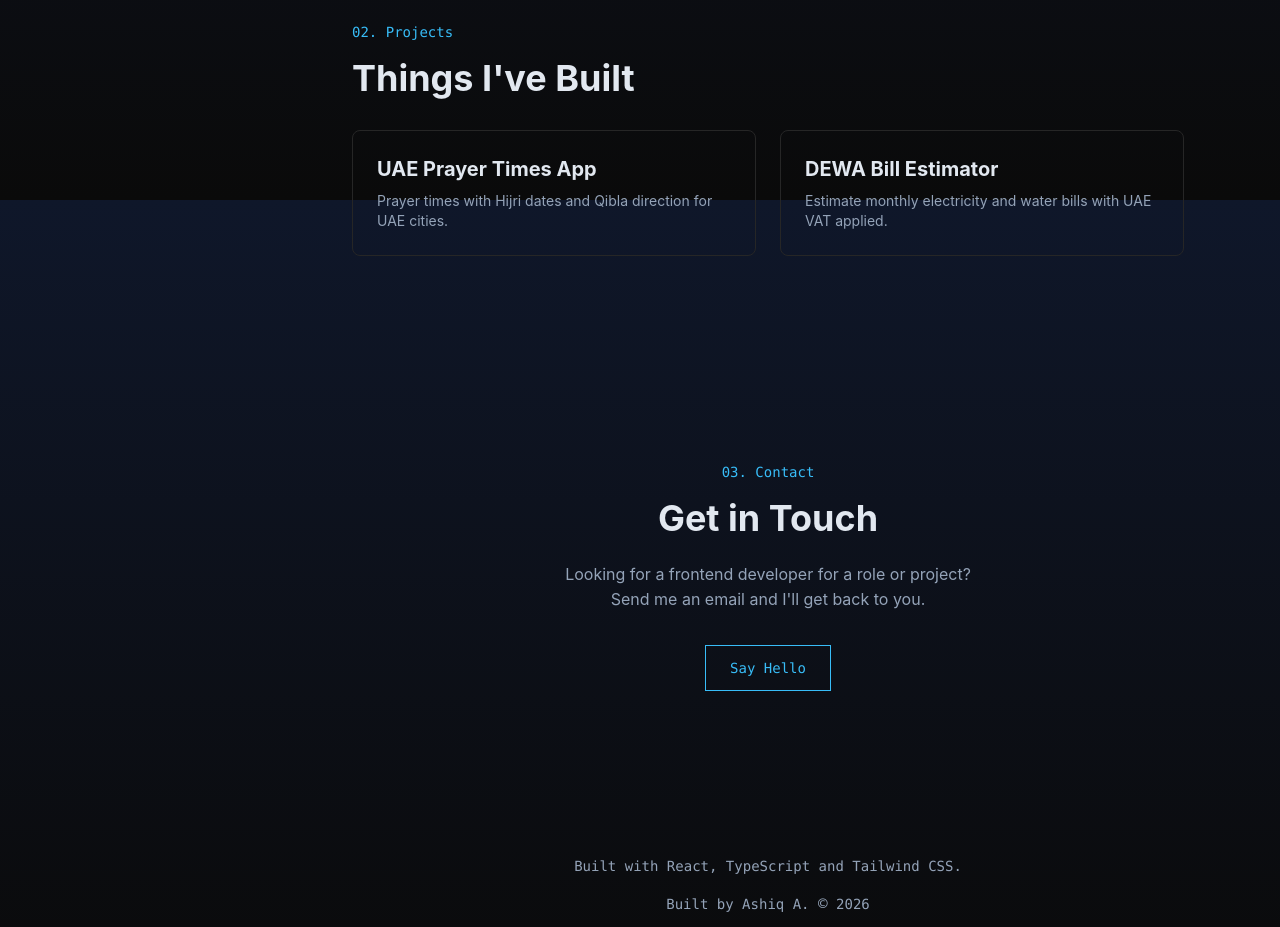
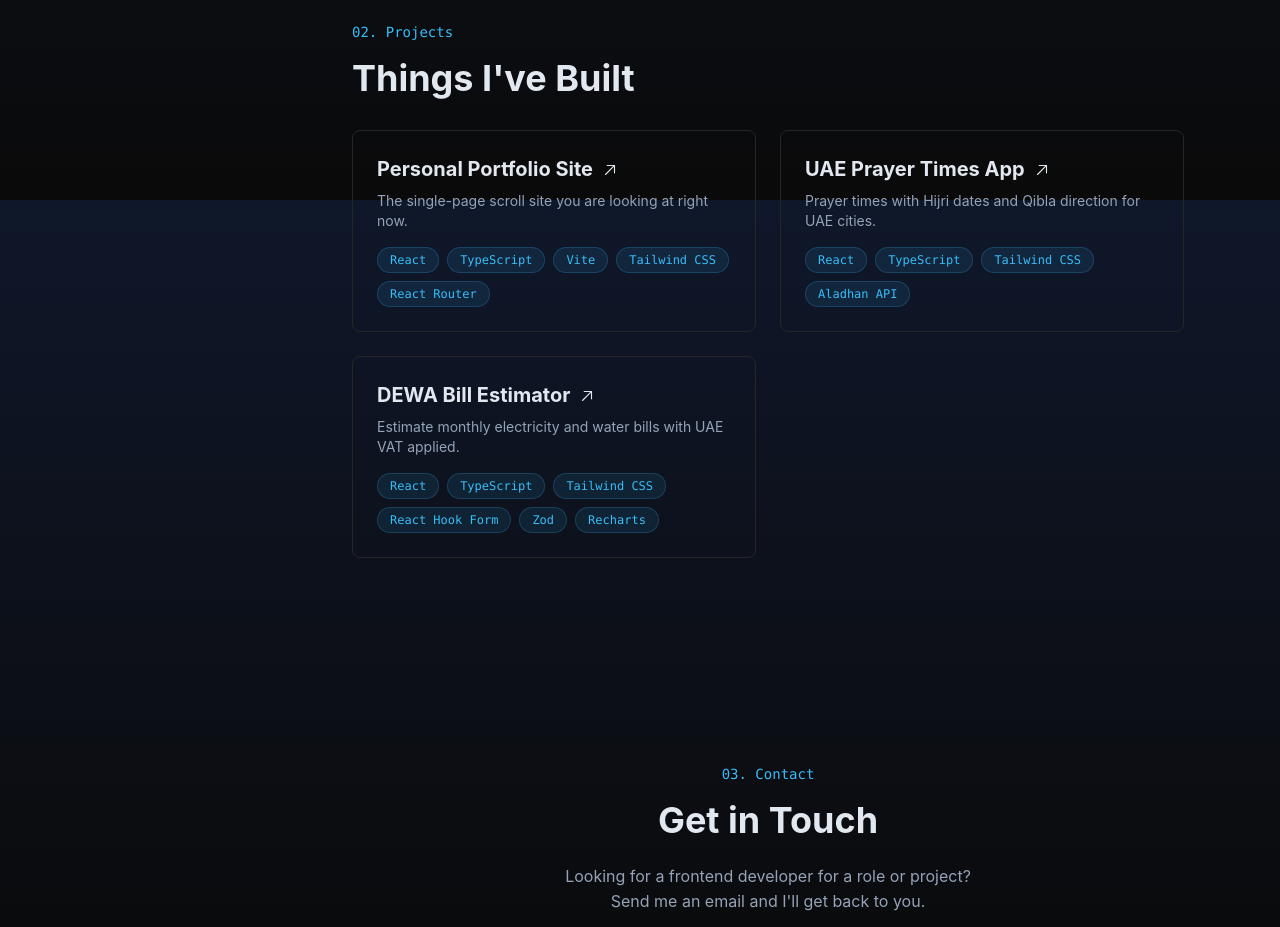
Before and after one commit to ashiq-webdev/portfolio-site, a React (Vite) app: page / in a window 1280 px wide. Shown: the part 1400-2327 px from the top of the page. Built offline with nearby package versions, Linux system fonts and the light colour scheme.

Commit message:
feat: project cards with tech pills, arrow icons, and hover transitions

```diff
--- a/src/components/Home/ProjectsGrid.tsx
+++ b/src/components/Home/ProjectsGrid.tsx
@@ -1,19 +1,8 @@
+import { ArrowUpRightIcon } from '@phosphor-icons/react';
 import { palette } from '../../utils/useTheme';
+import { projects } from '../../utils/projects';
 
 const { heading, body, accent } = palette;
-
-const projects = [
-  {
-    slug: 'prayer-times-ae',
-    title: 'UAE Prayer Times App',
-    description: 'Prayer times with Hijri dates and Qibla direction for UAE cities.',
-  },
-  {
-    slug: 'dewa-bill-estimator',
-    title: 'DEWA Bill Estimator',
-    description: 'Estimate monthly electricity and water bills with UAE VAT applied.',
-  },
-];
 
 export function ProjectsGrid() {
   return (
@@ -24,24 +13,57 @@ export function ProjectsGrid() {
       <h3 className="text-3xl md:text-4xl font-bold mb-8" style={{ color: heading }}>
         Things I've Built
       </h3>
-      <div className="grid grid-cols-1 md:grid-cols-2 gap-6 max-w-4xl">
+      <div className="group/list grid grid-cols-1 md:grid-cols-2 gap-6 max-w-4xl">
         {projects.map((project) => (
           <a
             key={project.slug}
             href={`/projects/${project.slug}`}
-            className="block p-6 rounded-lg border border-neutral-800 transition-colors"
-            style={{ color: body }}
+            className="group block p-6 rounded-lg border transition-[opacity,border-color,background-color] duration-300 lg:hover:opacity-100! lg:group-hover/list:opacity-50"
+            style={{ borderColor: '#262626', color: body, backgroundColor: 'transparent' }}
             onMouseEnter={(e) => {
               e.currentTarget.style.borderColor = accent;
+              e.currentTarget.style.backgroundColor = 'rgba(56, 189, 248, 0.03)';
+              const titleEl = e.currentTarget.querySelector('h4');
+              if (titleEl) titleEl.style.color = accent;
+              const iconEl = e.currentTarget.querySelector('svg');
+              if (iconEl) iconEl.style.color = accent;
             }}
             onMouseLeave={(e) => {
               e.currentTarget.style.borderColor = '#262626';
+              e.currentTarget.style.backgroundColor = 'transparent';
+              const titleEl = e.currentTarget.querySelector('h4');
+              if (titleEl) titleEl.style.color = heading;
+              const iconEl = e.currentTarget.querySelector('svg');
+              if (iconEl) iconEl.style.color = heading;
             }}
           >
-            <h4 className="text-xl font-bold mb-2" style={{ color: heading }}>
-              {project.title}
-            </h4>
-            <p className="text-sm">{project.description}</p>
+            <div className="flex items-center gap-2 mb-2">
+              <h4 className="text-xl font-bold transition-colors duration-200" style={{ color: heading }}>
+                {project.title}
+              </h4>
+              <ArrowUpRightIcon
+                size={18}
+                weight="regular"
+                className="translate-y-px transition-transform duration-200 group-hover:translate-x-px group-hover:-translate-y-0.5"
+                style={{ color: heading }}
+              />
+            </div>
+            <p className="text-sm mb-4">{project.description}</p>
+            <ul className="flex flex-wrap gap-2">
+              {project.tech.map((tech) => (
+                <li
+                  key={tech}
+                  className="inline-block px-3 py-1 rounded-full text-xs font-mono"
+                  style={{
+                    backgroundColor: 'rgba(56, 189, 248, 0.1)',
+                    color: accent,
+                    border: '1px solid rgba(56, 189, 248, 0.2)',
+                  }}
+                >
+                  {tech}
+                </li>
+              ))}
+            </ul>
           </a>
         ))}
       </div>
--- a/src/pages/ProjectDetailPage.tsx
+++ b/src/pages/ProjectDetailPage.tsx
@@ -121,7 +121,7 @@ export function ProjectDetailPage() {
                 href={project.liveUrl}
                 target="_blank"
                 rel="noopener noreferrer"
-                className="inline-flex items-center gap-2 max-sm:max-w-[150px] font-mono text-sm px-5 py-2.5 rounded-lg border transition-colors duration-200"
+                className="inline-flex items-center gap-2 max-sm:max-w-37.5 font-mono text-sm px-5 py-2.5 rounded-lg border transition-colors duration-200"
                 style={{ color: accent, borderColor: accent }}
                 onMouseEnter={(e) => {
                   e.currentTarget.style.backgroundColor = 'rgba(56, 189, 248, 0.1)';
```
